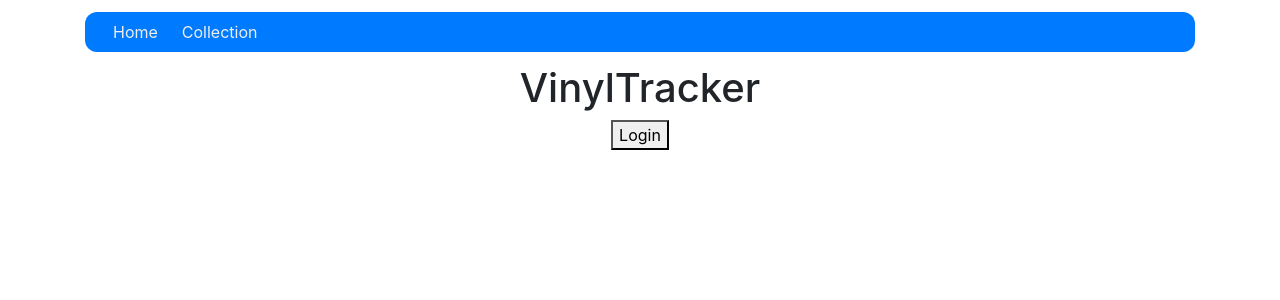
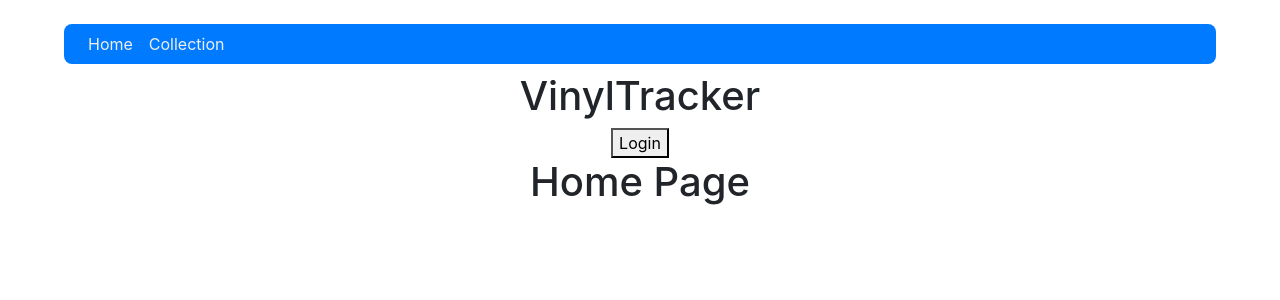
Before and after one commit to edumholt/vinyltracker, a React (Create React App) app: page / in a window 1280 px wide. Shown: the top 300 px of the page. Built offline with nearby package versions, Linux system fonts and the light colour scheme; no server answers.

Commit message:
convert ro rem, redo routes

```diff
--- a/src/App.css
+++ b/src/App.css
@@ -1,13 +1,14 @@
 .app {
   text-align: center;
+  padding: 1rem 4rem;
 }
 
 .navbar {
-  margin: 12px 0;
-  border-radius: 12px;
+  margin: 0.5rem 0;
+  border-radius: 0.5rem;
 }
 
 .nav-item {
   color: #eee;
-  margin: 0 12px;
+  margin: 0 0.5rem;
 }
--- a/src/App.tsx
+++ b/src/App.tsx
@@ -5,14 +5,12 @@ import './App.css';
 import { Collection } from './Collection';
 import { UserProfileResponse } from './models';
 import { Discojs, DiscojsOptions } from './discojs';
+import Layout from './Layout';
+import Routes from './Routes';
 
 const dicsoOptions: DiscojsOptions = {
   userAgent: '',
   userToken: process.env.REACT_APP_USER_TOKEN
-  // consumerKey: 'nUyuHThOuvnDpNAhKeDm',
-  // consumerSecret: 'UZpnsEHQsEKyFmLdQOUlDxJBFixoZgTH',
-  // oAuthToken: '',
-  // oAuthTokenSecret: '',
 };
 
 export const client = new Discojs(dicsoOptions);
@@ -31,7 +29,7 @@ function App() {
 
   return (
     <Router>
-      <div className="app container">
+      <div className="app">
         <nav className="navbar navbar-expand-lg navbar-dark bg-primary">
           <div className="navbar-nav">
             <NavLink to="/" className="nav-item">
@@ -49,11 +47,10 @@ function App() {
             <h4>Welcome to Discogs {profileData?.username}!</h4>
           </>
         )}
-        <Switch>
-          <Route path="/collection">
-            <Collection />
-          </Route>
-        </Switch>
+
+        <Layout>
+          <Routes />
+        </Layout>
       </div>
     </Router>
   );
--- a/src/Collection.module.css
+++ b/src/Collection.module.css
@@ -1,4 +1,6 @@
 .collection {
   display: grid;
-  grid-template-columns: repeat(6, 1fr);
+  grid-auto-flow: dense;
+  grid-template-columns: repeat(auto-fill, minmax(10rem, 1fr));
+  gap: 2em;
 }
--- /dev/null
+++ b/src/Home.tsx
@@ -0,0 +1,7 @@
+import React from 'react';
+
+const Home: React.FC = () => {
+  return <h1>Home Page</h1>;
+};
+
+export default Home;
--- /dev/null
+++ b/src/Layout.tsx
@@ -0,0 +1,7 @@
+import React from 'react';
+
+const Layout: React.FC = ({ children }) => {
+  return <div className="container-fluid">{children}</div>;
+};
+
+export default Layout;
--- a/src/Release.module.css
+++ b/src/Release.module.css
@@ -1,14 +1,19 @@
 .release {
-  width: 160px;
+  width: 12rem;
   background-color: #eee;
   justify-self: center;
-  margin: 8px;
+  border: 0.125rem solid #999;
+  border-radius: 0.25rem;
+}
+
+.release p {
+  margin: 0.25rem;
 }
 
 .releaseImg {
-  border: 2px solid #999;
-  margin: 4px;
-  width: 120px;
-  height: 120px;
-  /* justify-self: center; */
+  border: 0.125rem solid #999;
+  border-radius: 0.25rem;
+  margin: 0.5rem 0.25rem;
+  /* width: 120px;
+  height: 120px; */
 }
--- a/src/Release.tsx
+++ b/src/Release.tsx
@@ -53,13 +53,15 @@ export interface ReleaseProps {
   release: FolderRelease;
 }
 
-export const Release: React.FC<ReleaseProps> = (props) => {
+export const Release: React.FC<ReleaseProps> = props => {
   const { release } = props;
   return (
     <div className={styles.release}>
       <img className={styles.releaseImg} src={release.basic_information.thumb} alt={release.basic_information.title} />
       <h5>{release.basic_information.title}</h5>
+
       <p>{release.basic_information.artists[0].name}</p>
+      <p>{release.basic_information.year}</p>
     </div>
   );
 };
--- /dev/null
+++ b/src/Routes.tsx
@@ -0,0 +1,18 @@
+import React from 'react';
+import { Switch, Route } from 'react-router-dom';
+import { Collection } from './Collection';
+
+import Home from './Home';
+
+const Routes: React.FC = () => {
+  return (
+    <Switch>
+      <Route path="/collection" component={Collection} />
+      <Route path="/" exact component={Home} />
+
+      <Route component={() => <h1>Not Found</h1>} />
+    </Switch>
+  );
+};
+
+export default Routes;
```
Also changed, not shown: 1 other file (tests, documents, lock files or other folders).
